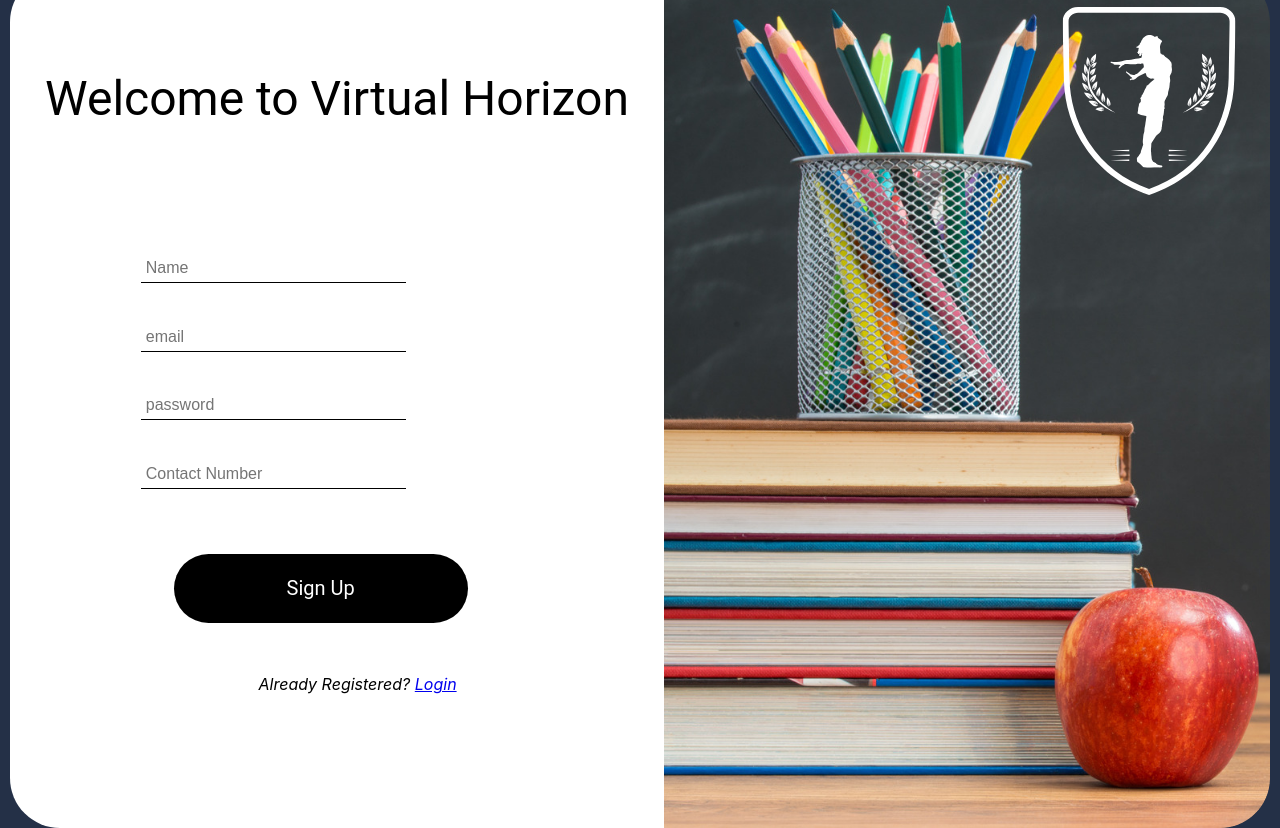
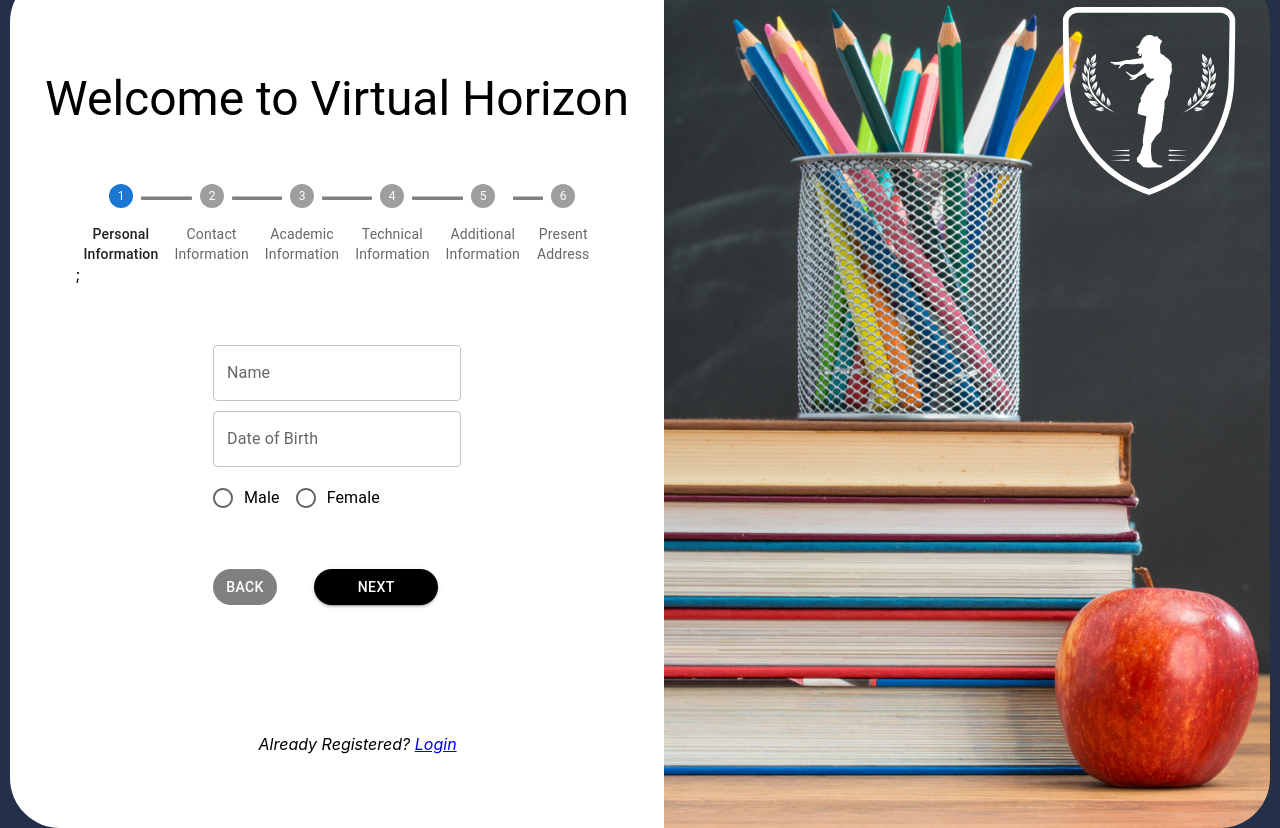
Before and after one commit to vacaramin/Virtual-Horizon, a React (Create React App) app in the folder frontend/: page /sign-up in a window 1280 px wide. Built offline with nearby package versions, Linux system fonts and the light colour scheme.

Commit message:
sign up menu partly complete

```diff
--- a/frontend/package.json
+++ b/frontend/package.json
@@ -3,6 +3,9 @@
   "version": "0.1.0",
   "private": true,
   "dependencies": {
+    "@emotion/react": "^11.11.0",
+    "@emotion/styled": "^11.11.0",
+    "@mui/material": "^5.13.1",
     "@testing-library/jest-dom": "^5.16.5",
     "@testing-library/react": "^13.4.0",
     "@testing-library/user-event": "^13.5.0",
--- a/frontend/src/Components/LoginScreen/Signin/Signin.css
+++ b/frontend/src/Components/LoginScreen/Signin/Signin.css
@@ -110,11 +110,7 @@
     outline: none;
 }
 
-.sign-up-text{
-    position:absolute;
-    top: 82%;
-    left:38%;
-}
+
 .rectangle {
     width: 100%;
     height: 10%;
--- /dev/null
+++ b/frontend/src/Components/SignupScreen/SignupForm/SignUpForm.jsx
@@ -0,0 +1,255 @@
+import React, { useState } from "react";
+import "./SignupForm.css";
+import { styled } from "@mui/system";
+import { Stepper, Step, StepLabel } from "@mui/material";
+import { withStyles } from '@material-ui/core/styles';
+import { StepConnector } from '@mui/material';
+
+import {
+  Button,
+  Typography,
+  TextField,
+  FormControl,
+  FormControlLabel,
+  RadioGroup,
+  Radio,
+} from "@mui/material";
+import { hover } from "@testing-library/user-event/dist/hover";
+
+const Container = styled("div")({
+  width: "80%",
+  display: "flex",
+  flexDirection: "column",
+  justifyContent: "center",
+  alignItems: "center",
+  margin: "0 auto",
+});
+const StepperContainer = styled("div")({
+  margin: "7% 0", // Adjust the margin as needed to position the steps
+});
+
+const BackButton = styled(Button)({
+  marginRight: "15%",
+  background: "black",
+  borderRadius: "76px",
+  width: "20%",
+  color: "white",
+  ":hover": {
+    background: "#f7cb46",
+    color: "black",
+  },
+  ":disabled": {
+    background: "gray",
+    color: "white",
+  },
+});
+
+const NextButton = styled(Button)({
+  marginRight: "0%",
+  background: "black",
+  borderRadius: "76px",
+  color: "white",
+  width: "50%",
+  ":hover": {
+    background: "#f7cb46",
+    color: "black",
+  },
+});
+
+const Instructions = styled(Typography)({
+  marginTop: "10%",
+  marginBottom: "20%",
+});
+
+const steps = [
+  "Personal Information",
+  "Contact Information",
+  "Academic Information",
+  "Technical Information",
+  "Additional Information",
+  "Present Address",
+];
+// Custom styles for the StepConnector
+const CustomStepConnector = withStyles({
+    active: {
+      '& $line': {
+        backgroundColor: 'red', // Color for the active (selected) step
+      },
+    },
+    completed: {
+      '& $line': {
+        backgroundColor: 'green', // Color for the completed steps
+      },
+    },
+    line: {
+      height: 3, // Adjust the height of the connector line
+      border: 0,
+      backgroundColor: 'gray', // Color for the default (unselected) steps
+      borderRadius: 1,
+    },
+  })(StepConnector);
+
+const SignupForm = () => {
+  const [activeStep, setActiveStep] = useState(0);
+
+  const handleNext = () => {
+    setActiveStep((prevActiveStep) => prevActiveStep + 1);
+  };
+
+  const handleBack = () => {
+    setActiveStep((prevActiveStep) => prevActiveStep - 1);
+  };
+
+  const renderStepContent = (step) => {
+    const inputSpacing = {
+      marginBottom: "4%",
+      width: "100%",
+      display: "block",
+    };
+
+    switch (step) {
+      case 0:
+        return (
+          <div>
+            <TextField id="name" label="Name" fullWidth style={inputSpacing} />
+            <TextField
+              id="dateOfBirth"
+              label="Date of Birth"
+              fullWidth
+              style={inputSpacing}
+            />
+            <FormControl component="fieldset" style={inputSpacing}>
+              <RadioGroup row aria-label="gender">
+                <FormControlLabel
+                  value="male"
+                  control={<Radio />}
+                  label="Male"
+                />
+                <FormControlLabel
+                  value="female"
+                  control={<Radio />}
+                  label="Female"
+                />
+              </RadioGroup>
+            </FormControl>
+          </div>
+        );
+      case 1:
+        return (
+          <div>
+            <TextField
+              id="parentName"
+              label="Parent/Guardian's Name"
+              fullWidth
+              style={inputSpacing}
+            />
+            <TextField
+              id="parentEmail"
+              label="Parent/Guardian's Email"
+              fullWidth
+              style={inputSpacing}
+            />
+            <TextField
+              id="parentPhone"
+              label="Parent/Guardian's Phone Number"
+              fullWidth
+              style={inputSpacing}
+            />
+          </div>
+        );
+      case 2:
+        return (
+          <div>
+            <TextField id="gradeLevel" label="Current Grade Level" fullWidth />
+            <br />
+            <TextField
+              id="schoolName"
+              label="Name of Current School"
+              fullWidth
+            />
+          </div>
+        );
+      case 3:
+        return (
+          <div>
+            <TextField id="device" label="Device" fullWidth />
+            <br />
+            <TextField
+              id="internetConnection"
+              label="Internet Connection"
+              fullWidth
+            />
+          </div>
+        );
+      case 4:
+        return (
+          <div>
+            <TextField id="specialNeeds" label="Special Needs" fullWidth />
+            <br />
+            <TextField id="accommodations" label="Accommodations" fullWidth />
+          </div>
+        );
+      case 5:
+        return (
+          <div>
+            <TextField id="presentAddress" label="Present Address" fullWidth />
+          </div>
+        );
+      default:
+        return null;
+    }
+  };
+
+  return (
+    <Container>
+      <StepperContainer>
+        <Stepper
+          activeStep={activeStep}
+          alternativeLabel
+          connector={<CustomStepConnector />}
+        >
+          {steps.map((label) => (
+            <Step key={label}>
+              <StepLabel>{label}</StepLabel>
+            </Step>
+          ))}
+        </Stepper>
+        ;
+      </StepperContainer>
+      <div>
+        {activeStep === steps.length ? (
+          <div>
+            <Instructions>
+              All steps completed - Sign up successful!
+            </Instructions>
+            <Button
+              variant="contained"
+              color="primary"
+              onClick={() => setActiveStep(0)}
+            >
+              Reset
+            </Button>
+          </div>
+        ) : (
+          <div>
+            <Instructions>{renderStepContent(activeStep)}</Instructions>
+            <div>
+              <BackButton disabled={activeStep === 0} onClick={handleBack}>
+                Back
+              </BackButton>
+              <NextButton
+                variant="contained"
+                color="primary"
+                onClick={handleNext}
+              >
+                {activeStep === steps.length - 1 ? "Sign Up" : "Next"}
+              </NextButton>
+            </div>
+          </div>
+        )}
+      </div>
+    </Container>
+  );
+};
+
+export default SignupForm;
--- /dev/null
+++ b/frontend/src/Components/SignupScreen/SignupForm/SignupForm.css
@@ -0,0 +1,7 @@
+.default-step {
+    color: gray; /* Default color for unselected steps */
+  }
+
+  .selected-step {
+    color: red; /* Color for the selected step */
+  }
--- a/frontend/src/Components/SignupScreen/SignupScreen.css
+++ b/frontend/src/Components/SignupScreen/SignupScreen.css
@@ -75,13 +75,13 @@
 
 
 /* Sign In */
-.Welcome-Text {
+.Welcome-Text1 {
     position: relative;
     text-align: center;
     font-family: 'Roboto';
     font-size: 48px;
 
-    color: #000000;
+    color: black;
     margin-top: 15%;
 }
 
@@ -189,7 +189,7 @@
 
 .sign-up-text{
     position:absolute;
-    top: 82%;
+    top: 89%;
     left:38%;
     text-align: center;
 }
--- a/frontend/src/Components/SignupScreen/SignupScreen.js
+++ b/frontend/src/Components/SignupScreen/SignupScreen.js
@@ -1,16 +1,19 @@
-
 import './SignupScreen.css';
 import { Link } from 'react-router-dom';
 import React from 'react';
 import logo from './logo.svg'
+import Button from '@mui/material/Button';
+import SignupForm from './SignupForm/SignUpForm';
 function SignupScreen() {
     return (
 
         <div className="SignupScreen">
             <div className='left-rectangle'>
-                <div >
-                    <div className='Welcome-Text'>Welcome to Virtual Horizon</div>
-                </div>
+                <div className='Welcome-Text1'>Welcome to Virtual Horizon</div>
+                <br/>
+
+                <SignupForm class = "sign-up-form" />
+                {/*
 
                 <div style={{ display: "block" }}>
 
@@ -34,9 +37,10 @@ function SignupScreen() {
                         </div>
                     </Link>
 
-                </div>
+                </div> */}
 
-                <div className='sign-up-text'><i style={{textAlign:"center"}}>Already Registered? <Link to="/login-student">Login</Link></i></div>
+                <div className='sign-up-text'><i style={{ textAlign: "center" }}>Already Registered? <Link to="/login-student">Login</Link></i></div>
+
             </div>
 
             <div className='right-image'>
```
Also changed, not shown: 1 other file (tests, documents, lock files or other folders).
